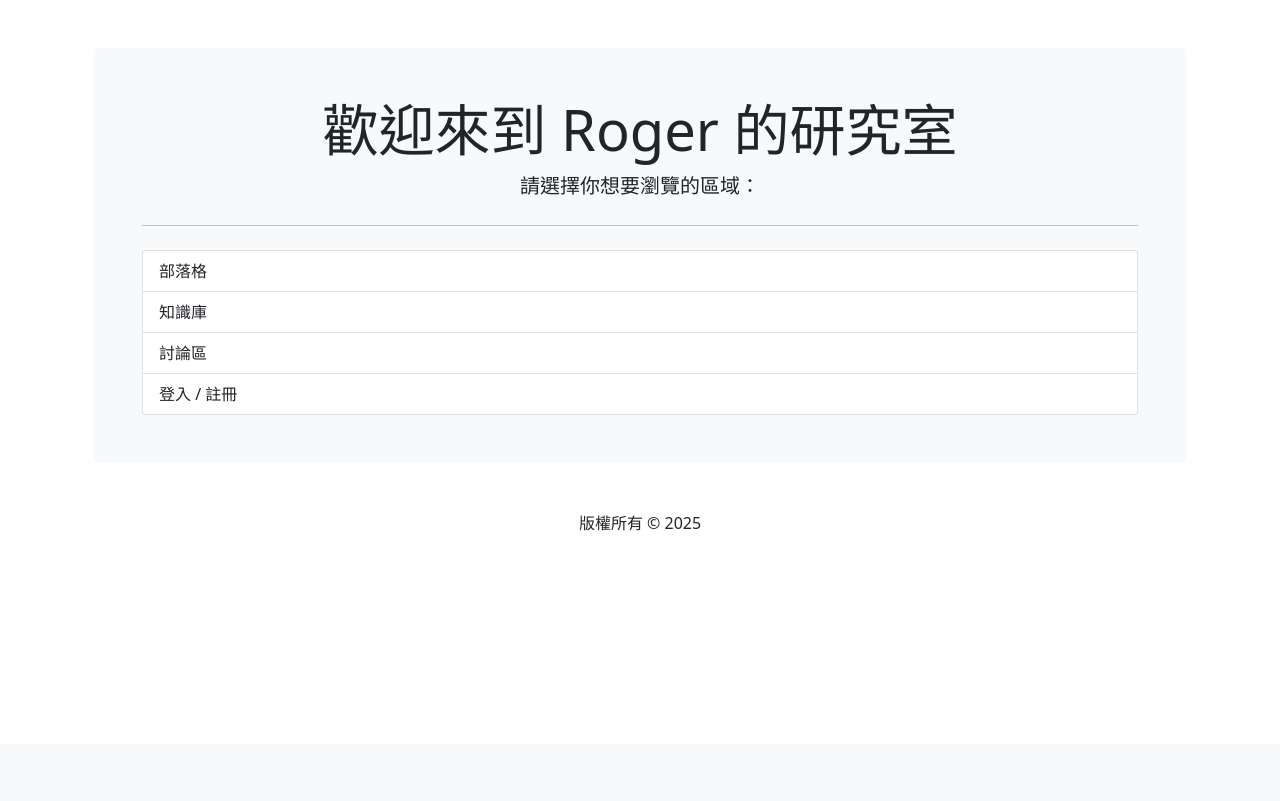
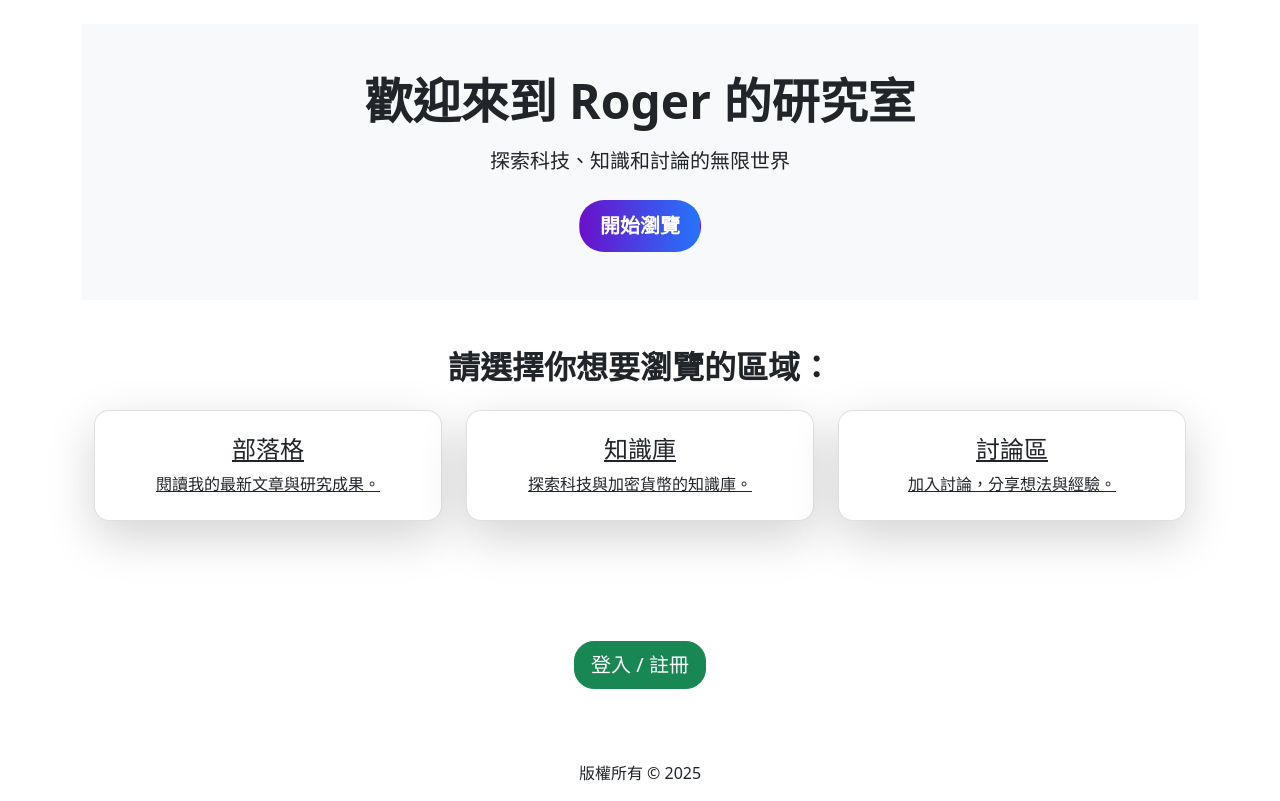
Before and after one commit to wu840407/RogerWu_WebSite, a Django app: template templates/home.html in a window 1280 px wide. Shown: the part 56-857 px from the top of the page. Before the commit the page ends 587 px from the top, so only its background shows below. Run offline with Django 3.2, Linux system fonts and the light colour scheme; the template is opened without the code that fills it, so the values that code supplies are empty.

Commit message:
首頁更新

```diff
--- a/templates/home.html
+++ b/templates/home.html
@@ -4,31 +4,77 @@
 {% block title %}首頁 - Roger的研究室{% endblock %}
 
 {% block content %}
-<div class="container my-5">
-    <div class="jumbotron p-5 bg-light rounded">
-        <h1 class="display-4 text-center">歡迎來到 Roger 的研究室</h1>
-        <p class="lead text-center">請選擇你想要瀏覽的區域：</p>
-        <hr class="my-4">
-        <div class="list-group">
-            <a href="{% url 'post_list' %}" class="list-group-item list-group-item-action">
-                部落格
+<!-- Hero Section -->
+<section class="hero bg-light text-dark text-center py-5" style="background-color: #f0f8ff;">
+    <h1 class="display-4 mb-3" style="font-size: 3rem; font-weight: bold;">歡迎來到 Roger 的研究室</h1>
+    <p class="lead mb-4" style="font-size: 1.25rem;">探索科技、知識和討論的無限世界</p>
+    <a href="#section-links" class="btn btn-gradient btn-lg">開始瀏覽</a>
+</section>
+
+<!-- Main Links Section -->
+<section id="section-links" class="container py-5">
+    <h2 class="text-center mb-4" style="font-size: 2rem; font-weight: bold;">請選擇你想要瀏覽的區域：</h2>
+    <div class="row">
+        <!-- Blog Link -->
+        <div class="col-md-4 mb-4">
+            <a href="{% url 'post_list' %}" class="card text-dark shadow-lg" style="border-radius: 15px;">
+                <div class="card-body text-center p-4">
+                    <h5 class="card-title" style="font-size: 1.5rem; font-weight: 500;">部落格</h5>
+                    <p class="card-text" style="font-size: 1rem;">閱讀我的最新文章與研究成果。</p>
+                </div>
             </a>
-            <a href="{% url 'article_list' %}" class="list-group-item list-group-item-action">
-                知識庫
+        </div>
+        <!-- Knowledge Base Link -->
+        <div class="col-md-4 mb-4">
+            <a href="{% url 'article_list' %}" class="card text-dark shadow-lg" style="border-radius: 15px;">
+                <div class="card-body text-center p-4">
+                    <h5 class="card-title" style="font-size: 1.5rem; font-weight: 500;">知識庫</h5>
+                    <p class="card-text" style="font-size: 1rem;">探索科技與加密貨幣的知識庫。</p>
+                </div>
             </a>
-            <a href="{% url 'forum_index' %}" class="list-group-item list-group-item-action">
-                討論區
+        </div>
+        <!-- Forum Link -->
+        <div class="col-md-4 mb-4">
+            <a href="{% url 'forum_index' %}" class="card text-dark shadow-lg" style="border-radius: 15px;">
+                <div class="card-body text-center p-4">
+                    <h5 class="card-title" style="font-size: 1.5rem; font-weight: 500;">討論區</h5>
+                    <p class="card-text" style="font-size: 1rem;">加入討論，分享想法與經驗。</p>
+                </div>
             </a>
-            {% if user.is_authenticated %}
-            <a href="{% url 'logout' %}" class="list-group-item list-group-item-action">
-                登出 ({{ user.username }})
-            </a>
-            {% else %}
-            <a href="{% url 'login' %}" class="list-group-item list-group-item-action">
-                登入 / 註冊
-            </a>
-            {% endif %}
         </div>
     </div>
-</div>
+</section>
+
+<!-- Authentication Section -->
+<section class="container py-5 text-center">
+    {% if user.is_authenticated %}
+    <a href="{% url 'logout' %}" class="btn btn-danger btn-lg" style="border-radius: 20px; transition: all 0.3s ease;">登出 ({{ user.username }})</a>
+    {% else %}
+    <a href="{% url 'login' %}" class="btn btn-success btn-lg" style="border-radius: 20px; transition: all 0.3s ease;">登入 / 註冊</a>
+    {% endif %}
+</section>
+
+<!-- Custom CSS for gradient and button hover effect -->
+<style>
+    .btn-gradient {
+        background: linear-gradient(to right, #6a11cb, #2575fc);
+        color: white;
+        border-radius: 25px;
+        padding: 10px 20px;
+        text-transform: uppercase;
+        font-weight: bold;
+        transition: all 0.3s ease;
+    }
+
+    .btn-gradient:hover {
+        background: linear-gradient(to right, #2575fc, #6a11cb);
+        transform: scale(1.05);
+    }
+
+    .card:hover {
+        transform: translateY(-10px);
+        box-shadow: 0 10px 30px rgba(0, 0, 0, 0.1);
+        transition: all 0.3s ease;
+    }
+</style>
 {% endblock %}
```
